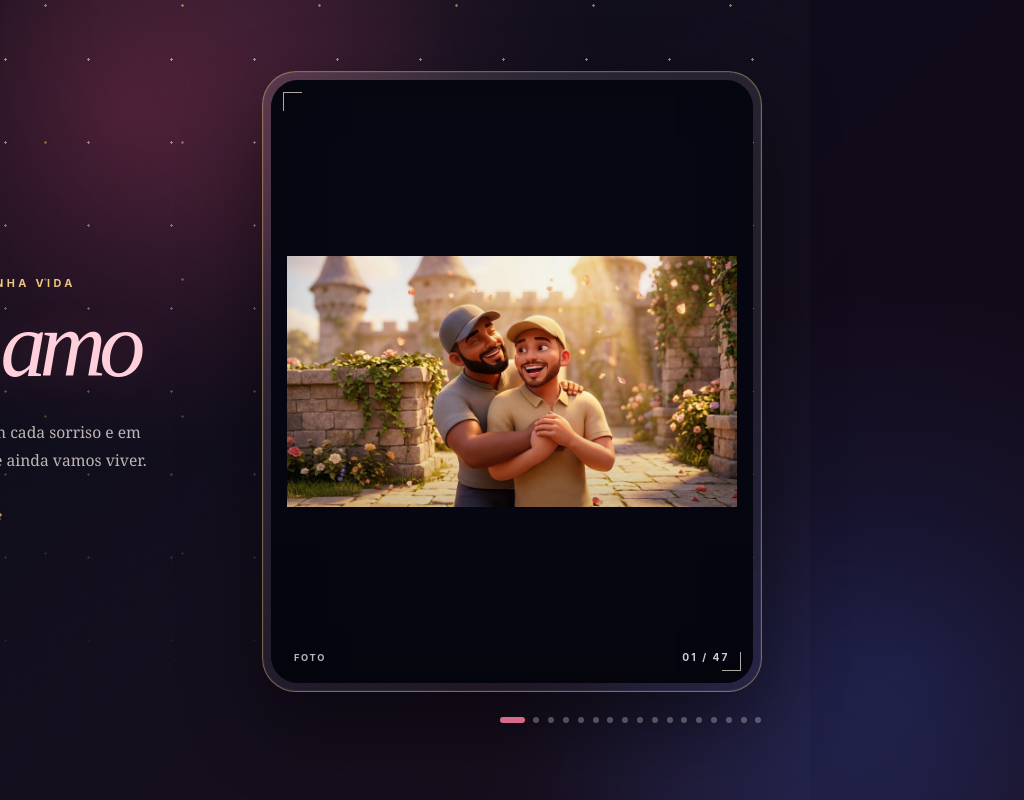
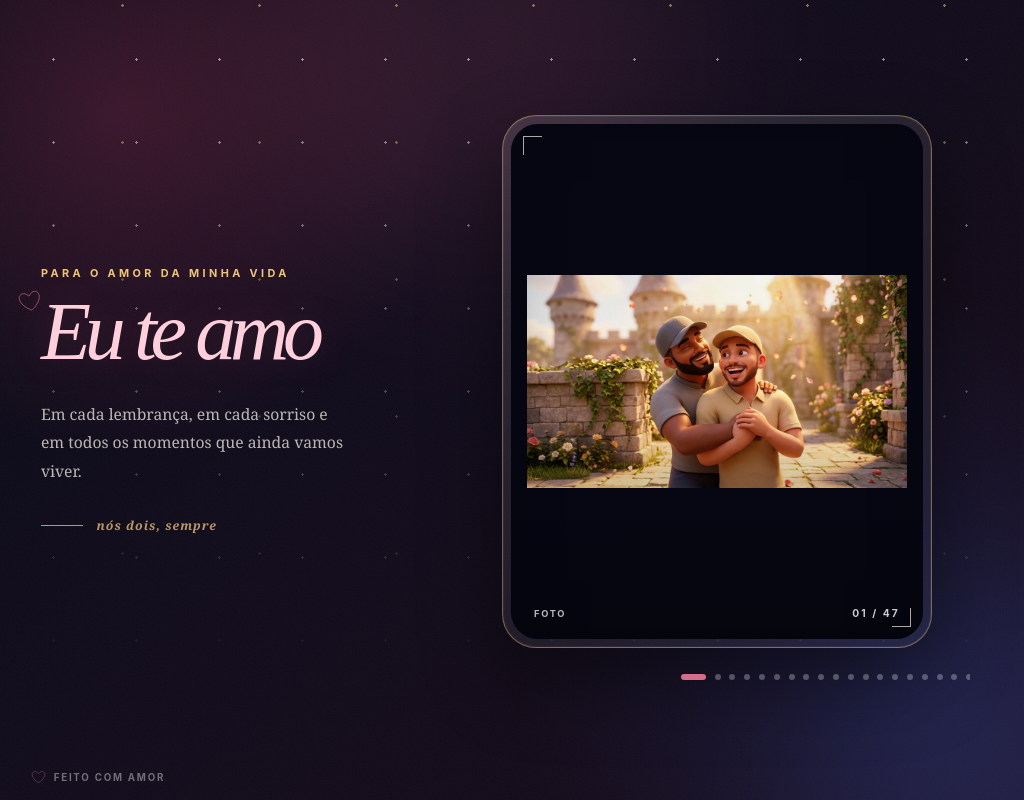
Before and after one commit to AnderHonorato/eu-te-amo-, a plain HTML site: page index.html in a window 1024 px wide. Both pictures are taken after a click on the button "Fechar vídeo e ver as lembranças". Drawn offline with Linux system fonts and the light colour scheme.

Commit message:
Corrige layout desktop e rolagem do album

```diff
--- a/script.js
+++ b/script.js
@@ -163,7 +163,13 @@ function irPara(indice) {
   });
   tipoMidia.textContent = midias[atual][2] === "video" ? "vídeo" : "foto";
   contador.textContent = String(atual + 1).padStart(2, "0") + " / " + String(midias.length).padStart(2, "0");
-  pontos[atual].scrollIntoView({ behavior: "smooth", block: "nearest", inline: "center" });
+  // Scroll only the indicator strip; `scrollIntoView` could horizontally
+  // scroll the whole page and crop the desktop layout.
+  const pontoAtual = pontos[atual];
+  controles.scrollTo({
+    left: pontoAtual.offsetLeft - (controles.clientWidth - pontoAtual.offsetWidth) / 2,
+    behavior: "smooth",
+  });
 }
 
 videoAbertura.addEventListener("ended", concluirAbertura);
--- a/styles.css
+++ b/styles.css
@@ -12,6 +12,7 @@ body {
   margin: 0;
   color: var(--creme);
   background: var(--noite);
+  overflow-x: hidden;
   font-family: Inter, ui-sans-serif, system-ui, -apple-system, BlinkMacSystemFont, "Segoe UI", sans-serif;
 }
 button { font: inherit; }
@@ -69,12 +70,12 @@ button { font: inherit; }
 .conteudo {
   width: min(1120px, 100%);
   display: grid;
-  grid-template-columns: .82fr 1.18fr;
+  grid-template-columns: minmax(0, .82fr) minmax(0, 1.18fr);
   align-items: center;
   gap: clamp(2rem, 7vw, 7rem);
 }
 
-.mensagem { position: relative; z-index: 2; }
+.mensagem { position: relative; z-index: 2; min-width: 0; }
 .sobretitulo {
   display: block;
   margin-bottom: 1.25rem;
@@ -438,7 +439,15 @@ h1 {
 @keyframes entrar-story { from { opacity: 0; } to { opacity: 1; } }
 @keyframes crescer-progresso { from { transform: scaleX(0); } to { transform: scaleX(1); } }
 
-@media (max-width: 780px) {
+@media (min-width: 781px) and (max-width: 1040px) {
+  .pagina-amor { padding-inline: clamp(1.25rem, 4vw, 3rem); }
+  .conteudo { gap: clamp(1.5rem, 4vw, 3rem); }
+  h1 { font-size: clamp(4rem, 8vw, 6rem); }
+  .declaracao { max-width: 310px; }
+  .moldura, .controles { width: min(100%, 430px); }
+}
+
+@media (max-width: 980px) {
   .pagina-amor { min-height: 100svh; overflow-y: auto; padding: 2.6rem 1.1rem 4.6rem; place-items: start center; }
   .conteudo { grid-template-columns: 1fr; gap: 2.2rem; }
   .mensagem { text-align: center; }
```
